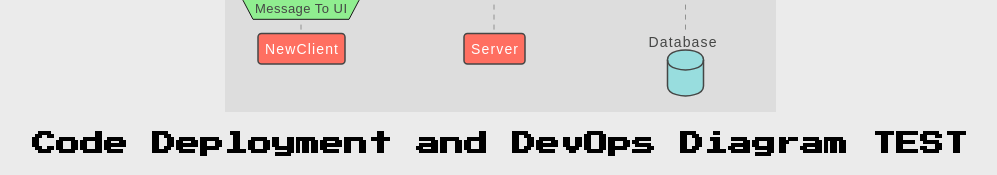
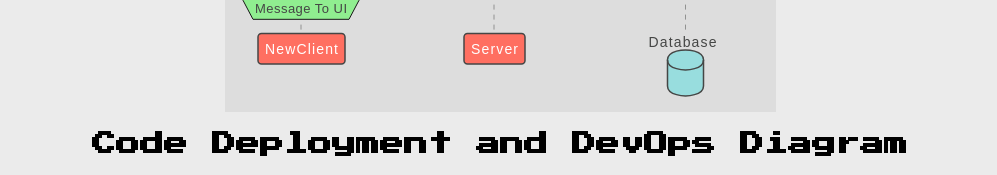
Before and after one commit to evbr1432/botChatApp, a website: page public/about.html in a window 1280 px wide. Shown: the part 6800-6975 px from the top of the page, without its empty margins (140-1137 px from the left). Drawn offline with Linux system fonts and the light colour scheme; files whose address does not match are found by name.

Commit message:
removing test

```diff
--- a/public/about.html
+++ b/public/about.html
@@ -38,6 +38,7 @@
   licensing terms detailed in License.txt.
 
   * Alon Zakai <alonzakai@gmail.com> (copyright owned by Mozilla Foundation)
+
 </p>
 <h2 class="more-info">NeDB Package</h2>
 <p><a href="https://github.com/louischatriot/nedb"> NEDB Github</a></p>
@@ -48,5 +49,5 @@
 <h2 class="more-info">New Client Diagram</h2>
 <img src = "NewClientSeqDiagram.svg" alt="new_client_diagram"/>
 
-<h2 class="more-info">Code Deployment and DevOps Diagram TEST</h2>
+<h2 class="more-info">Code Deployment and DevOps Diagram</h2>
 <img src = "botchatapp_devops_flow.drawio.svg" alt="botchatapp_devops_diagram"/>
```
